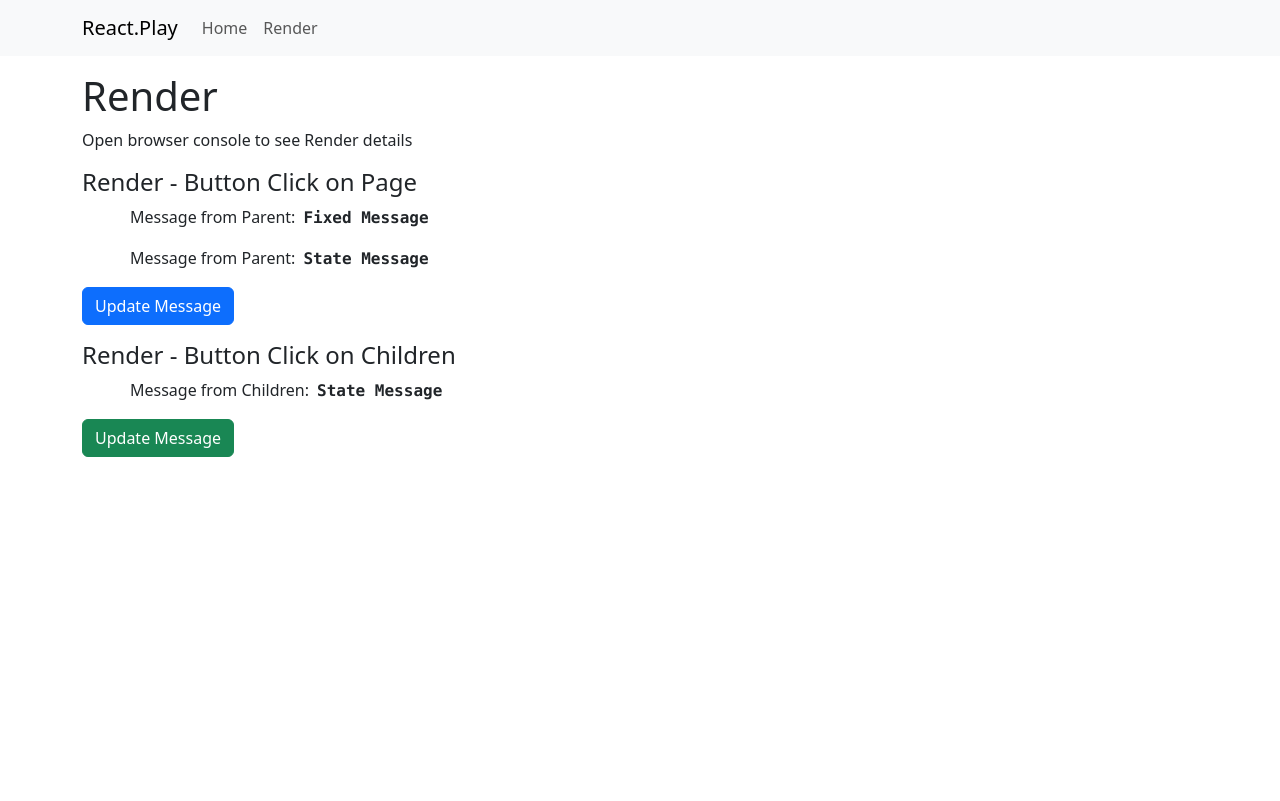
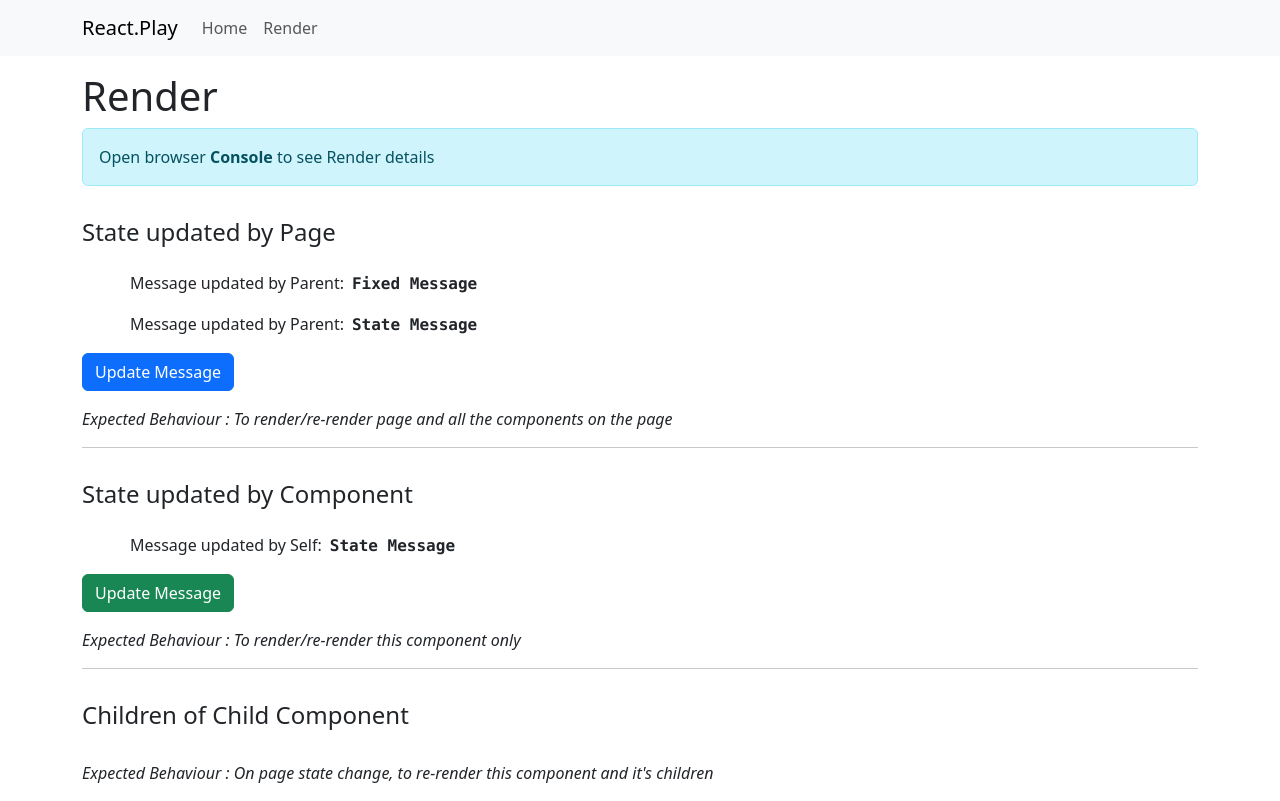
Before and after one commit to indra4you/React.Play, a React (Create React App) app: page /render in a window 1280 px wide. Built offline with nearby package versions, Linux system fonts and the light colour scheme.

Commit message:
Added children example

```diff
--- a/src/pages/render/RenderPage.tsx
+++ b/src/pages/render/RenderPage.tsx
@@ -6,6 +6,7 @@ import {
 import {
     MessageComponent,
     MessageWithButtonComponent,
+    ChildMessageComponent,
 } from './components';
 
 export type RenderPageProps = {
@@ -48,18 +49,33 @@ export class RenderPage extends Component<RenderPageProps, RenderPageState> {
             <>
                 <h1 className='mt-3'>Render</h1>
 
-                <p>Open browser console to see Render details</p>
+                <div className='alert alert-info' role='alert'>
+                    Open browser <span className='fw-bold'>Console</span> to see Render details
+                </div>
 
-                <h4 className='mt-3'>Render - Button Click on Page</h4>
+                <div>
+                    <h4 className='py-3'>State updated by Page</h4>
 
-                <MessageComponent message='Fixed Message'></MessageComponent>
-                <MessageComponent message={ this.state.message ?? 'Yet to Set' }></MessageComponent>
+                    <MessageComponent message='Fixed Message'></MessageComponent>
+                    <MessageComponent message={ this.state.message ?? 'Yet to Set' }></MessageComponent>
 
-                <button onClick={ this.onUpdateMessageClicked } className='btn btn-primary'>Update Message</button>
+                    <button onClick={ this.onUpdateMessageClicked } className='btn btn-primary'>Update Message</button>
 
-                <h4 className='mt-3'>Render - Button Click on Children</h4>
+                    <p className='mt-3 fs-6 fst-italic'>
+                        Expected Behaviour&nbsp;:&nbsp;
+                        <span className='fw-light'>To render/re-render page and all the components on the page</span>
+                    </p>
+                </div>
+
+                <hr />
 
                 <MessageWithButtonComponent></MessageWithButtonComponent>
+
+                <hr />
+
+                <ChildMessageComponent>
+                    <h4 className='py-3'>Children of Child Component</h4>
+                </ChildMessageComponent>
             </>
         )
     }
--- /dev/null
+++ b/src/pages/render/components/ChildMessageWithButtonComponent.tsx
@@ -0,0 +1,26 @@
+import {
+    Component,
+    PropsWithChildren,
+    ReactNode
+} from 'react';
+
+export type ChildMessageComponentProps = PropsWithChildren & {
+}
+
+export class ChildMessageComponent extends Component<ChildMessageComponentProps> {
+    public render(
+    ): ReactNode {
+        console.log(ChildMessageComponent.name, ': Rendering...');
+
+        return (
+            <div>
+                { this.props.children }
+
+                <p className='mt-3 fs-6 fst-italic'>
+                    Expected Behaviour&nbsp;:&nbsp;
+                    <span className='fw-light'>On page state change, to re-render this component and it's children</span>
+                </p>
+            </div>
+        );
+    }
+}
--- a/src/pages/render/components/MessageComponent.tsx
+++ b/src/pages/render/components/MessageComponent.tsx
@@ -14,7 +14,7 @@ export class MessageComponent extends Component<MessageComponentProps> {
 
         return (
             <p>
-                <span className='ps-5'>Message from Parent:</span>
+                <span className='ps-5'>Message updated by Parent:</span>
                 <span className='ps-2 font-monospace fw-semibold'>{ this.props.message }</span>
             </p>
         );
--- a/src/pages/render/components/MessageWithButtonComponent.tsx
+++ b/src/pages/render/components/MessageWithButtonComponent.tsx
@@ -40,14 +40,21 @@ export class MessageWithButtonComponent extends Component<MessageWithButtonCompo
         console.log(MessageWithButtonComponent.name, ': Rendering...', this.state.message);
 
         return (
-            <>
+            <div>
+                <h4 className='py-3'>State updated by Component</h4>
+
                 <p>
-                    <span className='ps-5'>Message from Children:</span>
+                    <span className='ps-5'>Message updated by Self:</span>
                     <span className='ps-2 font-monospace fw-semibold'>{ this.state.message ?? 'Yet to Set' }</span>
                 </p>
 
                 <button onClick={ this.onUpdateMessageClicked } className='btn btn-success'>Update Message</button>
-            </>
+
+                <p className='mt-3 fs-6 fst-italic'>
+                    Expected Behaviour&nbsp;:&nbsp;
+                    <span className='fw-light'>To render/re-render this component only</span>
+                </p>
+            </div>
         );
     }
 }
--- a/src/pages/render/components/index.ts
+++ b/src/pages/render/components/index.ts
@@ -1,2 +1,3 @@
 export * from './MessageComponent';
 export * from './MessageWithButtonComponent';
+export * from './ChildMessageWithButtonComponent';
```
